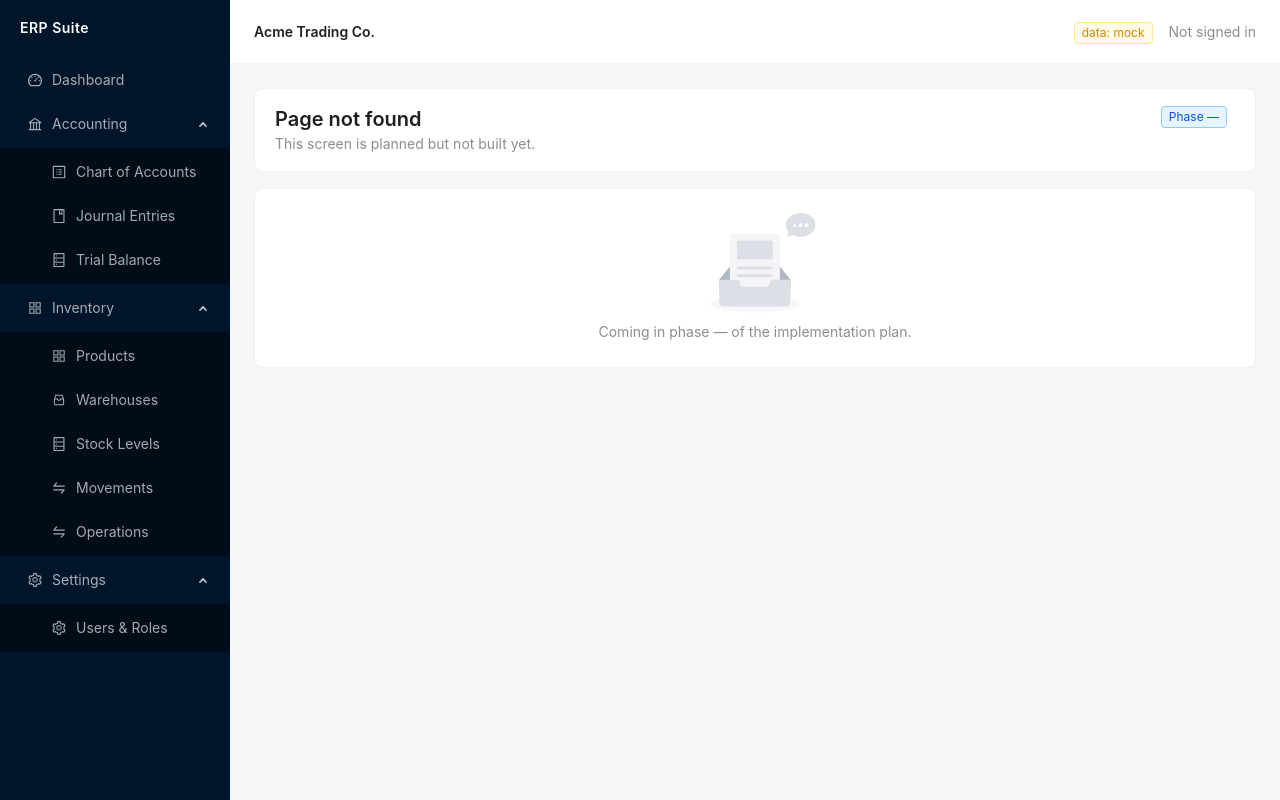
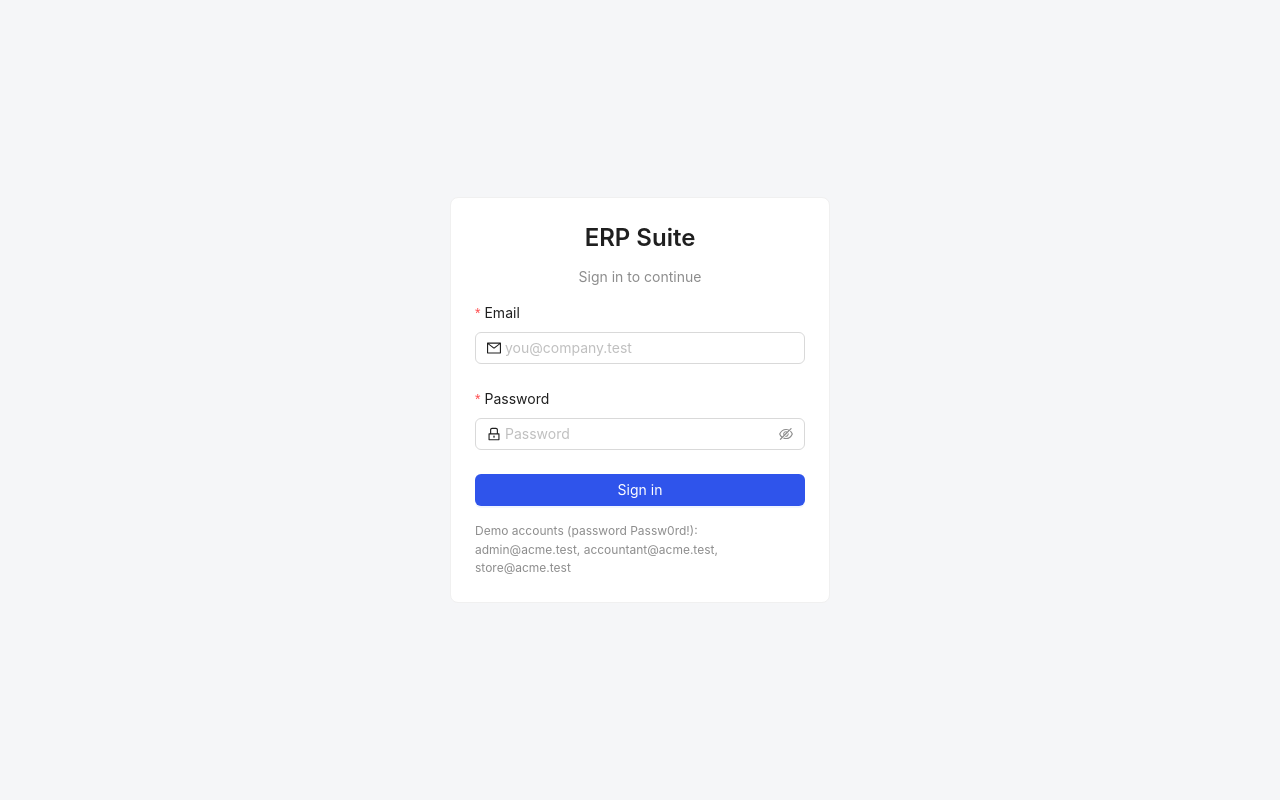
Before and after one commit to ahmed-226/ERP-Suite, a React (Vite) app in the folder apps/web/: page /login in a window 1280 px wide. Built offline with nearby package versions, Linux system fonts and the light colour scheme; what @erp/shared would draw is missing.

Commit message:
feat(web): add auth context, login page and route guard
AuthProvider restores the session on boot and holds login/logout;
RequireAuth redirects anonymous visitors to /login and remembers the
origin; tokens persist in localStorage for the Stage C HTTP client.

```diff
--- /dev/null
+++ b/apps/web/src/auth/AuthContext.tsx
@@ -0,0 +1,82 @@
+import {
+  createContext,
+  useCallback,
+  useContext,
+  useEffect,
+  useMemo,
+  useState,
+  type ReactNode,
+} from 'react';
+import type { AuthUser, LoginInput } from '@erp/shared';
+import { data } from '@/data/client';
+import { queryClient } from '@/lib/queryClient';
+import { clearTokens, saveTokens } from './tokenStorage';
+
+export type AuthStatus = 'loading' | 'authenticated' | 'anonymous';
+
+interface AuthContextValue {
+  user: AuthUser | null;
+  status: AuthStatus;
+  login(input: LoginInput): Promise<void>;
+  logout(): Promise<void>;
+}
+
+const AuthContext = createContext<AuthContextValue | null>(null);
+
+export function AuthProvider({ children }: { children: ReactNode }) {
+  const [user, setUser] = useState<AuthUser | null>(null);
+  const [status, setStatus] = useState<AuthStatus>('loading');
+
+  useEffect(() => {
+    let cancelled = false;
+    data.auth
+      .me()
+      .then((me) => {
+        if (!cancelled) {
+          setUser(me);
+          setStatus('authenticated');
+        }
+      })
+      .catch(() => {
+        if (!cancelled) {
+          setUser(null);
+          setStatus('anonymous');
+        }
+      });
+    return () => {
+      cancelled = true;
+    };
+  }, []);
+
+  const login = useCallback(async (input: LoginInput) => {
+    const response = await data.auth.login(input);
+    saveTokens(response);
+    setUser(response.user);
+    setStatus('authenticated');
+  }, []);
+
+  const logout = useCallback(async () => {
+    try {
+      await data.auth.logout();
+    } finally {
+      clearTokens();
+      setUser(null);
+      setStatus('anonymous');
+      // Drop cached data so the next session starts clean.
+      queryClient.clear();
+    }
+  }, []);
+
+  const value = useMemo(
+    () => ({ user, status, login, logout }),
+    [user, status, login, logout],
+  );
+
+  return <AuthContext.Provider value={value}>{children}</AuthContext.Provider>;
+}
+
+export function useAuth(): AuthContextValue {
+  const ctx = useContext(AuthContext);
+  if (!ctx) throw new Error('useAuth must be used inside <AuthProvider>');
+  return ctx;
+}
--- /dev/null
+++ b/apps/web/src/auth/RequireAuth.tsx
@@ -0,0 +1,27 @@
+import { Navigate, useLocation } from 'react-router-dom';
+import { Spin } from 'antd';
+import type { ReactNode } from 'react';
+import { useAuth } from './AuthContext';
+
+/**
+ * Wraps protected routes: renders a spinner while the session is restored,
+ * redirects anonymous visitors to /login (remembering where they came from).
+ */
+export function RequireAuth({ children }: { children: ReactNode }) {
+  const { status } = useAuth();
+  const location = useLocation();
+
+  if (status === 'loading') {
+    return (
+      <div style={{ display: 'grid', placeItems: 'center', minHeight: '100vh' }}>
+        <Spin size="large" />
+      </div>
+    );
+  }
+
+  if (status === 'anonymous') {
+    return <Navigate to="/login" replace state={{ from: location.pathname }} />;
+  }
+
+  return <>{children}</>;
+}
--- /dev/null
+++ b/apps/web/src/auth/tokenStorage.ts
@@ -0,0 +1,39 @@
+import type { LoginResponse } from '@erp/shared';
+
+const ACCESS_KEY = 'erp.auth.accessToken';
+const REFRESH_KEY = 'erp.auth.refreshToken';
+
+/** Token persistence shared by the mock and (Stage C) the HTTP data source. */
+export function saveTokens(response: Pick<LoginResponse, 'accessToken' | 'refreshToken'>): void {
+  try {
+    localStorage.setItem(ACCESS_KEY, response.accessToken);
+    localStorage.setItem(REFRESH_KEY, response.refreshToken);
+  } catch {
+    // Storage unavailable - tokens stay in memory for this session only.
+  }
+}
+
+export function clearTokens(): void {
+  try {
+    localStorage.removeItem(ACCESS_KEY);
+    localStorage.removeItem(REFRESH_KEY);
+  } catch {
+    // Ignore storage failures.
+  }
+}
+
+export function getAccessToken(): string | null {
+  try {
+    return localStorage.getItem(ACCESS_KEY);
+  } catch {
+    return null;
+  }
+}
+
+export function getRefreshToken(): string | null {
+  try {
+    return localStorage.getItem(REFRESH_KEY);
+  } catch {
+    return null;
+  }
+}
--- a/apps/web/src/main.tsx
+++ b/apps/web/src/main.tsx
@@ -7,6 +7,7 @@ import { App as AntApp, ConfigProvider } from 'antd';
 import { QueryClientProvider } from '@tanstack/react-query';
 import { RouterProvider } from 'react-router-dom';
 
+import { AuthProvider } from '@/auth/AuthContext';
 import { queryClient } from '@/lib/queryClient';
 import { router } from '@/router';
 import { theme } from '@/theme';
@@ -19,7 +20,9 @@ ReactDOM.createRoot(container).render(
     <ConfigProvider theme={theme}>
       <AntApp>
         <QueryClientProvider client={queryClient}>
-          <RouterProvider router={router} />
+          <AuthProvider>
+            <RouterProvider router={router} />
+          </AuthProvider>
         </QueryClientProvider>
       </AntApp>
     </ConfigProvider>
--- /dev/null
+++ b/apps/web/src/pages/LoginPage.tsx
@@ -0,0 +1,86 @@
+import { LockOutlined, MailOutlined } from '@ant-design/icons';
+import { App, Button, Card, Form, Input, Typography } from 'antd';
+import { useState } from 'react';
+import type { LoginInput } from '@erp/shared';
+import { Navigate, useLocation, useNavigate } from 'react-router-dom';
+import { useAuth } from '@/auth/AuthContext';
+import { isDataError } from '@/data/errors';
+
+interface LoginFormValues {
+  email: string;
+  password: string;
+}
+
+export default function LoginPage() {
+  const { login, status } = useAuth();
+  const navigate = useNavigate();
+  const location = useLocation();
+  const { message } = App.useApp();
+  const [submitting, setSubmitting] = useState(false);
+
+  const from = (location.state as { from?: string } | null)?.from ?? '/dashboard';
+
+  if (status === 'authenticated') {
+    return <Navigate to={from} replace />;
+  }
+
+  const onFinish = async (values: LoginFormValues) => {
+    setSubmitting(true);
+    try {
+      await login(values as LoginInput);
+      navigate(from, { replace: true });
+    } catch (error) {
+      message.error(isDataError(error) ? error.message : 'Sign in failed');
+    } finally {
+      setSubmitting(false);
+    }
+  };
+
+  return (
+    <div style={{ minHeight: '100vh', display: 'grid', placeItems: 'center', background: '#f5f6f8' }}>
+      <Card style={{ width: 380 }}>
+        <Typography.Title level={3} style={{ textAlign: 'center', marginTop: 0 }}>
+          ERP Suite
+        </Typography.Title>
+        <Typography.Paragraph type="secondary" style={{ textAlign: 'center' }}>
+          Sign in to continue
+        </Typography.Paragraph>
+
+        <Form<LoginFormValues> layout="vertical" onFinish={onFinish}>
+          <Form.Item
+            name="email"
+            label="Email"
+            rules={[
+              { required: true, message: 'Enter your email' },
+              { type: 'email', message: 'Enter a valid email' },
+            ]}
+          >
+            <Input prefix={<MailOutlined />} placeholder="you@company.test" autoComplete="username" />
+          </Form.Item>
+          <Form.Item
+            name="password"
+            label="Password"
+            rules={[{ required: true, message: 'Enter your password' }]}
+          >
+            <Input.Password
+              prefix={<LockOutlined />}
+              placeholder="Password"
+              autoComplete="current-password"
+            />
+          </Form.Item>
+          <Button type="primary" htmlType="submit" block loading={submitting}>
+            Sign in
+          </Button>
+        </Form>
+
+        <Typography.Paragraph
+          type="secondary"
+          style={{ marginTop: 16, marginBottom: 0, fontSize: 12 }}
+        >
+          Demo accounts (password Passw0rd!): admin@acme.test, accountant@acme.test,
+          store@acme.test
+        </Typography.Paragraph>
+      </Card>
+    </div>
+  );
+}
--- a/apps/web/src/router.tsx
+++ b/apps/web/src/router.tsx
@@ -1,12 +1,19 @@
 import { createBrowserRouter, Navigate } from 'react-router-dom';
+import { RequireAuth } from '@/auth/RequireAuth';
 import { AppShell } from '@/layouts/AppShell';
+import LoginPage from '@/pages/LoginPage';
 import DashboardPage from '@/pages/Dashboard';
 import PlaceholderPage from '@/pages/Placeholder';
 
 export const router = createBrowserRouter([
+  { path: '/login', element: <LoginPage /> },
   {
     path: '/',
-    element: <AppShell />,
+    element: (
+      <RequireAuth>
+        <AppShell />
+      </RequireAuth>
+    ),
     children: [
       { index: true, element: <Navigate to="/dashboard" replace /> },
       { path: 'dashboard', element: <DashboardPage /> },
```
Also changed, not shown: apps/web/src/auth/usePermission.ts (added, +12 -0 lines).
